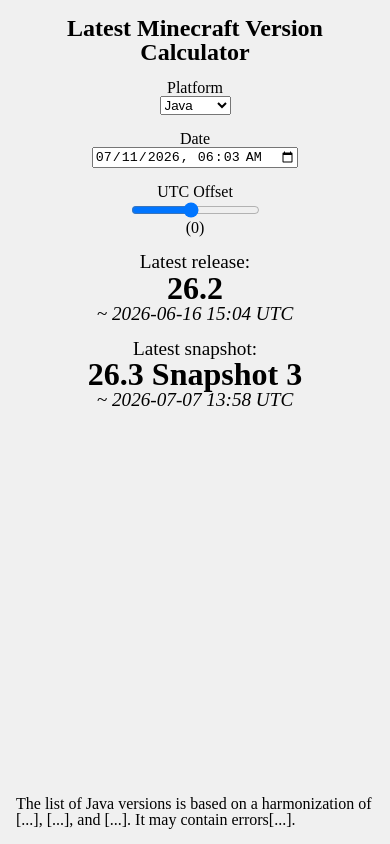
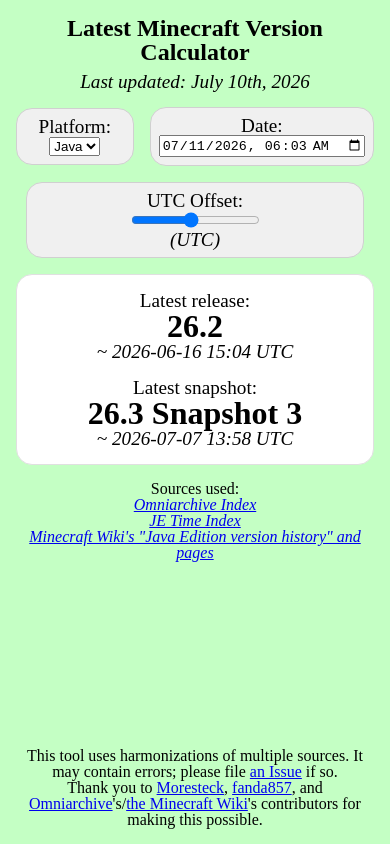
Before and after one commit to Nel-S/latest-version-calculator, a website built with Vite: page index.html in a window 390 px wide. Built offline with nearby package versions, Linux system fonts and the light colour scheme.

Commit message:
0.6.0 - Added on to Fanda's visual changes + further split CSS into components vs. defaults - Add sources lists - Fixed some Java Edition names + denoted identical versions with equal signs instead of slashes, to hopefully make the meaning clearer - Temporarily hid unfinished Bedrock list for deployment - Expanded noscript and About sections - Expanded UTC offset text to full UTC offset instead of number - Removed output entry timestamp displays when using a low-resolution version list

```diff
--- a/index.html
+++ b/index.html
@@ -14,54 +14,56 @@
 	<noscript>
 		<div>
 			<p>This page requires JavaScript to function.</p>
-			<p>As an alternative, you can browse the Minecraft Wiki's articles regarding the <a
-					href="https://minecraft.wiki/w/Java_Edition_version_history">Java Edition version history</a>, <a
-					href="https://minecraft.wiki/w/Bedrock_Edition_version_history">Bedrock Edition version history</a>,
-				etc.</p>
+			<p>As an alternative, you can browse Omniarchive's indices for Java Edition (<a href="https://docs.google.com/spreadsheets/d/1OCxMNQLeZJi4BlKKwHx2OlzktKiLEwFXnmCrSdAFwYQ">1</a> and <a href="https://docs.google.com/spreadsheets/d/1YuDRk6zulCPTE5hRDJC797ORQeB27j_lpOM2Y6onb_g">2</a>), as well as the Minecraft Wiki's articles regarding the <a href="https://minecraft.wiki/w/Java_Edition_version_history">Java Edition version history</a>, <a href="https://minecraft.wiki/w/Bedrock_Edition_version_history">Bedrock Edition version history</a>, etc.</p>
 		</div>
 	</noscript>
 
 	<div class="page">
-		<div class="title">
-			<h1>Latest Minecraft Version Calculator</h1>
+		<div>
+			<h1 class="title">Latest Minecraft Version Calculator</h1>
+			<p class="subtext">Last updated: July 10th, 2026</p>
 		</div>
 
 		<ul class="input-box">
-			<li class="input-entry">
-				<label for="platform-form">Platform</label>
+			<li class="narrow-rounded-box input-entry">
+				<label class="label" for="platform-form">Platform:</label>
 				<select class="listener" id="platform-form">
 					<option>Java</option>
-					<option>Bedrock</option>
+					<!-- <option>Bedrock</option> -->
 				</select>
 			</li>
-			<li class="input-entry">
-				<label for="datetime-form">Date</label>
+			<li class="narrow-rounded-box input-entry">
+				<label class="label" for="datetime-form">Date:</label>
 				<input type="datetime-local" class="listener" id="datetime-form" onclick="this.showPicker()">
 			</li>
-			<li class="input-entry input-utc-hires">
-				<label for="utc-offset-form">UTC Offset</label>
+			<li class="narrow-rounded-box input-entry input-utc-hires">
+				<label class="label" for="utc-offset-form">UTC Offset:</label>
 				<input type="range" min="-12" max="14" step="0.25" class="listener" id="utc-offset-form">
-				<div id="current-utc-offset"></div>
+				<div class="subtext" id="current-utc-offset"></div>
 			</li>
 		</ul>
 
-		<div class="output-box">
+		<div class="rounded-box output-box">
 			<div id="latest-release-box">
-				<p class="version-title">Latest release:</p>
+				<p class="label">Latest release:</p>
 				<p class="version-name" id="latest-release"></p>
-				<p class="version-time" id="latest-release-time"></p>
+				<p class="subtext" id="latest-release-time"></p>
 			</div>
 			<div id="latest-snapshot-box">
-				<p class="version-title">Latest snapshot:</p>
+				<p class="label">Latest snapshot:</p>
 				<p class="version-name" id="latest-snapshot"></p>
-				<p class="version-time" id="latest-snapshot-time"></p>
+				<p class="subtext" id="latest-snapshot-time"></p>
 			</div>
 		</div>
 
+		<div class="sources-box">
+			<p class="smaller-label">Sources used:</p>
+			<ul class="smaller-subtext" id="sources-list"></ul>
+		</div>
 	</div>
-	<div class="about">
-		<p>The list of Java versions is based on a harmonization of [...], [...], and [...]. It may contain
-			errors[...].</p>
+	<div class="about smaller-label">
+		<p>This tool uses harmonizations of multiple sources. It may contain errors; please file <a href="https://github.com/Nel-S/latest-version-calculator/issues">an Issue</a> if so.</p>
+		<p>Thank you to <a href="https://github.com/Moresteck">Moresteck</a>, <a href="https://github.com/fanda857">fanda857</a>, and <a href="https://omniarchive.uk/">Omniarchive</a>'s/<a href="https://minecraft.wiki/">the Minecraft Wiki</a>'s contributors for making this possible.</p>
 	</div>
 
 	<script type="module" src="/src/main.ts"></script>
--- a/public/components.css
+++ b/public/components.css
@@ -1,56 +1,45 @@
 @layer components {
-	body {
+	.page {
+		/* Flex attributes */
 		display: flex;
-		flex-direction: column;
-		width: 100%;
-		height: 100vh;
-	}
-
-	.page {
-		display: flex;
+		flex: 1 0 0;
 		flex-flow: column;
+		/* Layout/style */
 		gap: 1rem;
 		padding: 1rem;
-		flex: 1 0 0;
-	}
-
-	.title {
-		/* flex: 10%; */
-		font-size: x-large;
-		font-weight: bold;
-		text-align: center;
 	}
 
 	.input-box {
-		/* flex: 20%; */
+		/* Flex attributes */
 		display: flex;
+		flex-flow: row wrap;
 		justify-content: space-evenly;
 		align-items: center;
+		/* Layout/style */
 		gap: 1rem;
+	}
 
-		li {
-			flex: 1 0 0;
-			display: flex;
-			flex-direction: column;
-			align-items: center;
-		}
+	.input-entry {
+		/* Flex attributes */
+		display: flex;
+		flex: 1 0 0;
+		flex-direction: column;
+		align-items: center;
+		max-width: 20rem;
+		/* Layout/style */
+		border: 0.1rem solid #d0d0d0;
+		background-color: #f0f0f0;
 	}
 
 	.output-box {
-		/* flex: 40%; */
+		/* Flex attributes */
 		display: flex;
 		flex-flow: row wrap;
 		justify-content: space-evenly;
+		/* Layout/style */
 		gap: 1rem;
-
-		>span {
-			flex: 1 0 0
-		}
-	}
-
-	.version-title {
-		font-size: larger;
-		text-align: center;
+		border: 0.1rem solid #e0e0e0;
+		background-color: white;
 	}
 
 	.version-name {
@@ -59,22 +48,10 @@
 		text-align: center;
 	}
 
-	.version-time {
-		font-size: larger;
-		font-style: italic;
-		text-align: center;
-	}
+	@media (max-width: 520px) {
+		/* input-box wraps above */
 
-	.about {
-		padding: 1rem;
-	}
-
-	@media (max-width: 460px){
 		.output-box {
-			flex-direction: column;
-		}
-
-		.input-box {
 			flex-direction: column;
 		}
 	}
--- a/public/defaults.css
+++ b/public/defaults.css
@@ -1,5 +1,52 @@
 @layer defaults {
 	body {
-		background-color: #f0f0f0;
+		background-color: rgb(196, 255, 196);
+		display: flex;
+		flex-direction: column;
+		width: 100%;
+		height: 100vh;
+	}
+
+	.title {
+		font-size: x-large;
+		font-weight: bold;
+		text-align: center;
+		padding-bottom: 0.5rem;
+	}
+
+	.label {
+		font-size: larger;
+		text-align: center;
+	}
+
+	.smaller-label {
+		font-size: medium;
+		text-align: center;
+	}
+
+	.subtext {
+		font-size: larger;
+		font-style: italic;
+		text-align: center;
+	}
+
+	.smaller-subtext {
+		font-size: medium;
+		font-style: italic;
+		text-align: center;
+	}
+
+	.narrow-rounded-box {
+		padding: 0.5rem;
+		border-radius: 1rem;
+	}
+
+	.rounded-box {
+		padding: 1rem;
+		border-radius: 1rem;
+	}
+
+	.about {
+		padding: 1rem;
 	}
 }
--- a/src/main.ts
+++ b/src/main.ts
@@ -1,5 +1,5 @@
 import {DatetimeWithMemory} from "./datememory.js";
-import {ElementUtils} from "./util.js"
+import {DateUtils, ElementUtils} from "./util.js"
 import {VersionList} from "./version-lists/helpers.js";
 import {JAVA_VERSION_LIST} from "./version-lists/java.js"
 import {BEDROCK_VERSION_LIST} from "./version-lists/bedrock.js";
@@ -38,7 +38,7 @@ function updateRangeOutput(): void {
 	const utcOffsetForm = ElementUtils.getElementOrThrow<HTMLInputElement>("#utc-offset-form");
 	const currentUtcOffsetOutput = ElementUtils.getElementOrThrow<HTMLDataElement>("#current-utc-offset");
 
-	currentUtcOffsetOutput.innerText = `(${utcOffsetForm.value})`;
+	currentUtcOffsetOutput.innerText = `(UTC${Number(utcOffsetForm.value) > 0 ? "+" : ""}${utcOffsetForm.value != "0" ? utcOffsetForm.value : ""})`;
 }
 
 // Update the datetime resolution to match the current version list.
@@ -70,6 +70,7 @@ function recalculate(): void {
 	const releaseTimeOutput = ElementUtils.getElementOrThrow("#latest-release-time");
 	const snapshotOutput = ElementUtils.getElementOrThrow("#latest-snapshot");
 	const snapshotTimeOutput = ElementUtils.getElementOrThrow("#latest-snapshot-time");
+	const sourcesOutput = ElementUtils.getElementOrThrow("#sources-list");
 
 	const list = getListFromForm();
 	if (!list) {
@@ -80,6 +81,14 @@ function recalculate(): void {
 		return;
 	}
 
+	if (!list.sources.length) sourcesOutput.innerHTML = "[None]";
+	else {
+		sourcesOutput.innerHTML = "";
+		for (const source of list.sources) {
+			sourcesOutput.innerHTML += `<li>${source.toHTML()}</li>`;
+		}
+	}
+
 	const datetime = datetimeWithMemory.read();
 	if (!datetime) {
 		releaseOutput.innerText = `[Invalid date/time]`;
@@ -88,20 +97,19 @@ function recalculate(): void {
 		snapshotTimeOutput.innerText = "";
 		return;
 	}
-	// console.log(datetime.toISOString());
 
 	const {releaseEntry, snapshotEntry} = list.getLatestVersionsOn(datetime);
 	releaseOutput.innerText = releaseEntry ?
 		`${releaseEntry.name}` :
 		`[No releases existed]`;
 	releaseTimeOutput.innerText = releaseEntry ?
-		`~ ${releaseEntry.timestamp.toISOString().slice(0, 16).replace("T", " ")} UTC` :
+		`~ ${list.highResolution ? DateUtils.extractDateAndTime(releaseEntry.timestamp, true) + " UTC" : DateUtils.extractDate(releaseEntry.timestamp)}` :
 		"";
 	snapshotOutput.innerText = snapshotEntry ?
 		`${snapshotEntry.name}` :
 		`[No snapshots existed]`;
 	snapshotTimeOutput.innerText = snapshotEntry ?
-		`~ ${snapshotEntry.timestamp.toISOString().slice(0, 16).replace("T", " ")} UTC` :
+		`~ ${list.highResolution ? DateUtils.extractDateAndTime(snapshotEntry.timestamp, true) + " UTC" : DateUtils.extractDate(snapshotEntry.timestamp)}` :
 		"";
 }
 
--- a/src/util.ts
+++ b/src/util.ts
@@ -11,11 +11,14 @@ export class DateUtils {
 		*/
 		return date.toISOString().slice(0, 10);
 	}
-	static extractDateAndTime(datetime: Date): string {
+	static extractDateAndTime(datetime: Date, humanReadable: boolean = false): string {
 		/* Date.toISOString will be in the format YYYY-MM-DDThh:mm:ss...
 		                                          ^^^^^^^^^^^^^^^^
 		*/
-		return datetime.toISOString().slice(0, 16);
+		let newDatetime = datetime.toISOString().slice(0, 16);
+		// If human readability is desired, replace T with a space
+		if (humanReadable) newDatetime = newDatetime.replace("T", " ");
+		return newDatetime;
 	}
 	static localToUTC(datetime: Date): Date {
 		datetime.setMinutes(datetime.getMinutes() - datetime.getTimezoneOffset());
--- a/src/version-lists/bedrock.ts
+++ b/src/version-lists/bedrock.ts
@@ -1,5 +1,7 @@
 import {Entry, VersionList} from "./helpers.js"
 
 export const BEDROCK_VERSION_LIST: VersionList = new VersionList([
-    new Entry("26.3 Snapshot 3", new Date("2026-07-07T13:58Z"), true),
-], false, false);
+    new Entry("How did we get here?", new Date("2026-07-07T13:58Z"), true),
+], [
+
+], false);
--- a/src/version-lists/helpers.ts
+++ b/src/version-lists/helpers.ts
@@ -12,15 +12,29 @@ export class Entry {
 	}
 };
 
+export class Source {
+	url: string
+	label: string
+
+	constructor(url: string, label: string = "") {
+		this.url = url;
+		this.label = label ? label : url;
+	}
+
+	toHTML(): string {
+		return `<a href="${this.url}">${this.label}</a>`;
+	}
+};
+
 export class VersionList {
 	entries: Entry[]
+	sources: Source[]
 	highResolution: boolean
-	hasSnapshots: boolean
 
-	constructor(entries: Entry[], highResolution: boolean = false, hasSnapshots: boolean = false) {
+	constructor(entries: Entry[], sources: Source[], highResolution: boolean = false) {
 		this.entries = entries;
 		this.highResolution = highResolution;
-		this.hasSnapshots = hasSnapshots;
+		this.sources = sources;
 	}
 
 	validate(): void {
--- a/src/version-lists/java.ts
+++ b/src/version-lists/java.ts
@@ -1,4 +1,4 @@
-import {Entry, VersionList} from "./helpers.js"
+import {Entry, Source, VersionList} from "./helpers.js"
 
 export const JAVA_VERSION_LIST: VersionList = new VersionList([
 	new Entry("26.3 Snapshot 3", new Date("2026-07-07T13:58Z"), true),
@@ -282,7 +282,7 @@ export const JAVA_VERSION_LIST: VersionList = new VersionList([
 	new Entry("1.18.2 Pre-Release 3", new Date("2022-02-23T16:00Z"), true),
 	new Entry("1.18.2 Pre-Release 2", new Date("2022-02-21T15:59Z"), true),
 	new Entry("1.18.2 Pre-Release 1", new Date("2022-02-18T16:36Z"), true),
-	new Entry("1.19-exp1", new Date("2022-02-17T17:51Z")),
+	new Entry("Deep Dark Experimental Snapshot 1", new Date("2022-02-17T17:51Z")),
 	new Entry("22w07a", new Date("2022-02-16T17:31Z"), true),
 	new Entry("22w06a", new Date("2022-02-09T17:19Z"), true),
 	new Entry("22w05a", new Date("2022-02-02T16:56Z"), true),
@@ -313,13 +313,13 @@ export const JAVA_VERSION_LIST: VersionList = new VersionList([
 	new Entry("21w39a", new Date("2021-09-29T17:02Z"), true),
 	new Entry("21w38a", new Date("2021-09-23T15:14Z"), true),
 	new Entry("21w37a", new Date("2021-09-15T16:45Z"), true),
-	new Entry("1.18-exp7", new Date("2021-09-08T13:37Z")),
-	new Entry("1.18-exp6", new Date("2021-09-01T14:03Z")),
-	new Entry("1.18-exp5", new Date("2021-08-25T15:10Z")),
-	new Entry("1.18-exp4", new Date("2021-08-17T16:57Z")),
-	new Entry("1.18-exp3", new Date("2021-08-10T13:50Z")),
-	new Entry("1.18-exp2", new Date("2021-07-20T15:04Z")),
-	new Entry("1.18-exp1", new Date("2021-07-13T16:01Z")),
+	new Entry("1.18 Experimental Snapshot 7", new Date("2021-09-08T13:37Z")),
+	new Entry("1.18 Experimental Snapshot 6", new Date("2021-09-01T14:03Z")),
+	new Entry("1.18 Experimental Snapshot 5", new Date("2021-08-25T15:10Z")),
+	new Entry("1.18 Experimental Snapshot 4", new Date("2021-08-17T16:57Z")),
+	new Entry("1.18 Experimental Snapshot 3", new Date("2021-08-10T13:50Z")),
+	new Entry("1.18 Experimental Snapshot 2", new Date("2021-07-20T15:04Z")),
+	new Entry("1.18 Experimental Snapshot 1", new Date("2021-07-13T16:01Z")),
 	new Entry("1.17.1", new Date("2021-07-06T13:42Z")),
 	new Entry("1.17.1 Release Candidate 2", new Date("2021-07-05T15:11Z"), true),
 	new Entry("1.17.1 Release Candidate 1", new Date("2021-07-01T15:58Z"), true),
@@ -690,7 +690,7 @@ export const JAVA_VERSION_LIST: VersionList = new VersionList([
 	new Entry("15w31c", new Date("2015-07-31T14:04Z"), true),
 	new Entry("15w31b", new Date("2015-07-30T14:06Z"), true),
 	new Entry("15w31a", new Date("2015-07-29T13:42Z"), true),
-	new Entry("1.8.8 Pre-Release/1.8.8", new Date("2015-07-27T12:00Z")),
+	new Entry("1.8.8 Pre-Release = 1.8.8", new Date("2015-07-27T12:00Z")),
 	new Entry("1.8.7", new Date("2015-06-05T10:32Z")),
 	new Entry("1.8.6", new Date("2015-05-25T11:47Z")),
 	new Entry("1.8.5", new Date("2015-05-22T11:54Z")),
@@ -828,7 +828,7 @@ export const JAVA_VERSION_LIST: VersionList = new VersionList([
 	new Entry("1.6.2 Pre-Release (1426)", new Date("2013-07-05T14:29Z"), true),
 	new Entry("1.6.2 Pre-Release (1352)", new Date("2013-07-05T13:52Z"), true),
 	new Entry("1.6.2 Pre-Release (1321)", new Date("2013-07-05T13:21Z"), true),
-	new Entry("1.6.1 Pre-Release/1.6.1", new Date("2013-06-28T15:00Z")),
+	new Entry("1.6.1 Pre-Release = 1.6.1", new Date("2013-06-28T15:00Z")),
 	new Entry("1.6 (1517)", new Date("2013-06-25T15:17Z"), true),
 	new Entry("1.6 (1304)", new Date("2013-06-25T14:06Z"), true),
 	new Entry("13w26a", new Date("2013-06-24T16:13Z"), true),
@@ -847,7 +847,7 @@ export const JAVA_VERSION_LIST: VersionList = new VersionList([
 	new Entry("13w18c", new Date("2013-05-03T09:20Z"), true),
 	new Entry("13w18b", new Date("2013-05-02T17:17Z"), true),
 	new Entry("13w18a", new Date("2013-05-02T15:50Z"), true),
-	new Entry("1.5.2 Pre-Release (260738)/1.5.2", new Date("2013-04-26T10:07Z")),
+	new Entry("1.5.2 Pre-Release (260738) = 1.5.2", new Date("2013-04-26T10:07Z")),
 	new Entry("1.5.2 Pre-Release (250703)", new Date("2013-04-25T16:04Z"), true),
 	new Entry("13w17a", new Date("2013-04-25T16:03Z"), true),
 	new Entry("13w16b (2151)", new Date("2013-04-23T21:52Z"), true),
@@ -855,7 +855,7 @@ export const JAVA_VERSION_LIST: VersionList = new VersionList([
 	new Entry("13w16a (192037)", new Date("2013-04-19T20:39Z"), true),
 	new Entry("13w16a (191517)", new Date("2013-04-19T15:36Z"), true),
 	new Entry("13w16a (181812)", new Date("2013-04-18T18:13Z"), true),
-	new Entry("1.5.1 Pre-Release (200838)/1.5.1", new Date("2013-03-20T09:39Z")),
+	new Entry("1.5.1 Pre-Release (200838) = 1.5.1", new Date("2013-03-20T09:39Z")),
 	new Entry("1.5.1 Pre-Release (191519)", new Date("2013-03-19T15:35Z"), true),
 	new Entry("13w12~ (1439)", new Date("2013-03-19T14:50Z"), true),
 	new Entry("13w12~ (1054)", new Date("2013-03-19T12:05Z"), true),
@@ -885,7 +885,7 @@ export const JAVA_VERSION_LIST: VersionList = new VersionList([
 	new Entry("13w02a", new Date("2013-01-10T15:09Z"), true),
 	new Entry("13w01b", new Date("2013-01-04T12:07Z"), true),
 	new Entry("13w01a", new Date("2013-01-03T16:20Z"), true),
-	new Entry("1.4.7 Pre-Release/1.4.7", new Date("2012-12-28T09:52Z")),
+	new Entry("1.4.7 Pre-Release = 1.4.7", new Date("2012-12-28T09:52Z")),
 	new Entry("1.4.6", new Date("2012-12-20T10:27Z")),
 	new Entry("1.4.6 Pre-Release (1605)", new Date("2012-12-17T16:12Z"), true),
 	new Entry("1.4.6 Pre-Release (1521)", new Date("2012-12-17T15:30Z"), true),
@@ -893,11 +893,11 @@ export const JAVA_VERSION_LIST: VersionList = new VersionList([
 	new Entry("12w50b", new Date("2012-12-14T10:56Z"), true),
 	new Entry("12w50a", new Date("2012-12-13T12:51Z"), true),
 	new Entry("12w49a", new Date("2012-12-07T15:36Z"), true),
-	new Entry("1.4.5 Pre-Release (172128)/1.4.5", new Date("2012-11-19T09:20Z")),
+	new Entry("1.4.5 Pre-Release (172128) = 1.4.5", new Date("2012-11-19T09:20Z")),
 	new Entry("1.4.5 Pre-Release (160924)", new Date("2012-11-16T09:34Z"), true),
-	new Entry("1.4.4 Pre-Release/1.4.4", new Date("2012-11-08T14:05Z")),
+	new Entry("1.4.4 Pre-Release = 1.4.4", new Date("2012-11-08T14:05Z")),
 	new Entry("1.4.3", new Date("2012-11-01T14:40Z"), true),
-	new Entry("1.4.2 Pre-Release/1.4.2", new Date("2012-10-24T15:42Z")),
+	new Entry("1.4.2 Pre-Release = 1.4.2", new Date("2012-10-24T15:42Z")),
 	new Entry("1.4.1 (1338)", new Date("2012-10-23T13:42Z"), true),
 	new Entry("1.4.1 (1247)", new Date("2012-10-23T12:47Z"), true),
 	new Entry("1.4", new Date("2012-10-19T12:27Z"), true),
@@ -915,9 +915,9 @@ export const JAVA_VERSION_LIST: VersionList = new VersionList([
 	new Entry("12w36a", new Date("2012-09-06T11:51Z"), true),
 	new Entry("12w34b", new Date("2012-08-24T12:26Z"), true),
 	new Entry("12w34a", new Date("2012-08-23T14:49Z"), true),
-	new Entry("1.3.2 Pre-Release/1.3.2", new Date("2012-08-14T13:51Z")),
+	new Entry("1.3.2 Pre-Release = 1.3.2", new Date("2012-08-14T13:51Z")),
 	new Entry("12w32a (1532)", new Date("2012-08-09T15:35Z"), true),
-	new Entry("1.3.1 Pre-Release/1.3.1", new Date("2012-07-30T12:39Z")),
+	new Entry("1.3.1 Pre-Release = 1.3.1", new Date("2012-07-30T12:39Z")),
 	new Entry("1.3 (1249)", new Date("2012-07-26T13:00Z"), true),
 	new Entry("12w30e", new Date("2012-07-25T10:29Z"), true),
 	new Entry("12w30d", new Date("2012-07-25T09:02Z"), true),
@@ -938,7 +938,7 @@ export const JAVA_VERSION_LIST: VersionList = new VersionList([
 	new Entry("12w17a (04261424)", new Date("2012-04-26T14:27Z"), true),
 	new Entry("12w16a", new Date("2012-04-19T13:24Z"), true),
 	new Entry("12w15a", new Date("2012-04-12T15:13Z"), true),
-	new Entry("1.2.5 Pre-Release/1.2.5", new Date("2012-03-30T12:43Z")),
+	new Entry("1.2.5 Pre-Release = 1.2.5", new Date("2012-03-30T12:43Z")),
 	new Entry("1.2.4", new Date("2012-03-22T16:00Z")),
 	new Entry("1.2.3", new Date("2012-03-02T08:41Z")),
 	new Entry("1.2.2", new Date("2012-03-01T14:20Z")),
@@ -1191,18 +1191,18 @@ export const JAVA_VERSION_LIST: VersionList = new VersionList([
 	new Entry("0.29", new Date("2009-10-29T11:02Z")),
 	new Entry("0.28_01", new Date("2009-10-27T14:22Z")),
 	new Entry("0.28", new Date("2009-10-27T13:19Z")),
-	new Entry("0.27_st", new Date("2009-10-24T11:20Z")),
-	new Entry("0.26_st", new Date("2009-10-24T00:04Z")),
-	new Entry("0.25_05_st", new Date("2009-09-03T17:10Z")),
-	new Entry("0.25_st (1658)", new Date("2009-09-03T16:58Z")),
-	new Entry("0.25_st (1626)", new Date("2009-09-03T16:26Z")),
-	new Entry("0.25_st (1615)", new Date("2009-09-03T16:15Z")),
-	new Entry("0.25_st (1613)", new Date("2009-09-03T16:13Z")),
-	new Entry("0.24_st_03", new Date("2009-09-01T17:55Z")),
-	new Entry("0.24_st_02 (1742)", new Date("2009-09-01T17:42Z")),
-	new Entry("0.24_st_02 (1734)", new Date("2009-09-01T17:34Z")),
-	new Entry("0.24_st_01", new Date("2009-09-01T17:14Z")),
-	new Entry("0.24_st", new Date("2009-09-01T16:54Z")),
+	new Entry("0.27 SURVIVAL TEST", new Date("2009-10-24T11:20Z")),
+	new Entry("0.26 SURVIVAL TEST", new Date("2009-10-24T00:04Z")),
+	new Entry("0.25_05 SURVIVAL TEST", new Date("2009-09-03T17:10Z")),
+	new Entry("0.25 SURVIVAL TEST (1658)", new Date("2009-09-03T16:58Z")),
+	new Entry("0.25 SURVIVAL TEST (1626)", new Date("2009-09-03T16:26Z")),
+	new Entry("0.25 SURVIVAL TEST (1615)", new Date("2009-09-03T16:15Z")),
+	new Entry("0.25 SURVIVAL TEST (1613)", new Date("2009-09-03T16:13Z")),
+	new Entry("0.24 SURVIVAL TEST 03", new Date("2009-09-01T17:55Z")),
+	new Entry("0.24 SURVIVAL TEST 02 (1742)", new Date("2009-09-01T17:42Z")),
+	new Entry("0.24 SURVIVAL TEST 02 (1734)", new Date("2009-09-01T17:34Z")),
+	new Entry("0.24 SURVIVAL TEST 01", new Date("2009-09-01T17:14Z")),
+	new Entry("0.24 SURVIVAL TEST", new Date("2009-09-01T16:54Z")),
 	new Entry("0.0.23a_01", new Date("2009-07-11T14:35Z")),
 	new Entry("0.0.23a", new Date("2009-07-11T14:16Z")),
 	new Entry("0.0.22a_05", new Date("2009-06-29T23:28Z")),
@@ -1282,4 +1282,8 @@ export const JAVA_VERSION_LIST: VersionList = new VersionList([
 	new Entry("RubyDung 132328", new Date("2009-05-13T21:28Z")),
 	new Entry("RubyDung 132211", new Date("2009-05-13T20:11Z")),
 	new Entry("RubyDung 131655", new Date("2009-05-13T16:48Z")),
-], true, true);
+], [
+	new Source("https://docs.google.com/spreadsheets/d/1OCxMNQLeZJi4BlKKwHx2OlzktKiLEwFXnmCrSdAFwYQ", "Omniarchive Index"),
+	new Source("https://docs.google.com/spreadsheets/d/1YuDRk6zulCPTE5hRDJC797ORQeB27j_lpOM2Y6onb_g", "JE Time Index"),
+	new Source("https://minecraft.wiki/w/Java_Edition_version_history", "Minecraft Wiki's \"Java Edition version history\" and pages")
+], true);
```
